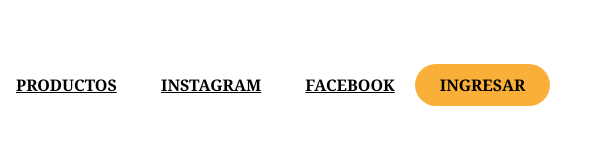
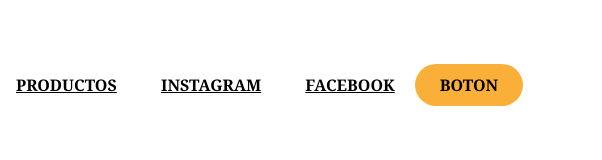
Before and after one commit to Sandra-Git/proyectos, a plain HTML site: page index.html in a window 1280 px wide. Shown: the full height of the page, 348-950 px from the left. Drawn offline with Linux system fonts and the light colour scheme.

Commit message:
arreglado boton

```diff
--- a/index.html
+++ b/index.html
@@ -17,7 +17,7 @@
                 <a href=" " target="_self">Instagram</a>
                 <a href=" " target="_self">Facebook</a>
             </div>
-            <boton>Ingresar</boton>
+            <boton>Boton</boton>
         </nav>
       <section class="section">
 
```
